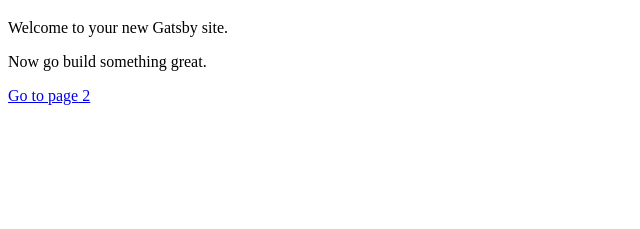
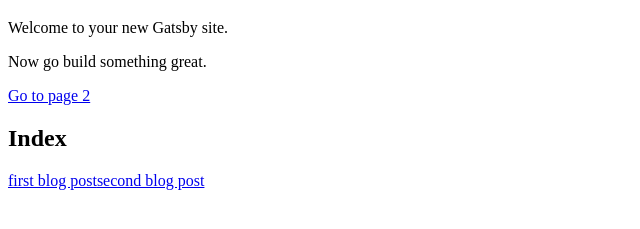
Before and after one commit to rocketNeck/gatsby-blogger-exper, a Gatsby site: page / in a window 1280 px wide. Shown: the part 61-290 px from the top of the page, without its empty margins (0-640 px from the left). Built offline with nearby package versions, Linux system fonts and the light colour scheme; Gatsby itself is replaced by a stand-in of ours.

Commit message:
set up blog index

```diff
--- a/src/layouts/index.js
+++ b/src/layouts/index.js
@@ -5,9 +5,6 @@ import Helmet from 'react-helmet'
 
 import './index.scss'
 
-const fontRotater = () => {
-
-}
 
 const Header = () => (
   <div style={{ background: 'black', marginBottom: '1.45rem',}}>
--- /dev/null
+++ b/src/pages/21-2-2017-blog-entry/index.md
@@ -0,0 +1,6 @@
+---
+path: '/second-post'
+title: 'second blog post'
+---
+
+YO! This is the first second post!! Rads
--- a/src/pages/index.js
+++ b/src/pages/index.js
@@ -1,13 +1,37 @@
 import React from 'react'
 import Link from 'gatsby-link'
 
-const IndexPage = () => (
+const IndexPage = ({data}) => (
   <div>
     <h1>Hi people</h1>
     <p>Welcome to your new Gatsby site.</p>
     <p>Now go build something great.</p>
     <Link to="/page-2/">Go to page 2</Link>
+    <h2>Index</h2>
+    {data.allMarkdownRemark.edges.map(post => (
+      <Link
+        key={post.node.id}
+        to={post.node.frontmatter.path}>
+        {post.node.frontmatter.title}
+      </Link>
+    ) )}
   </div>
 )
 
+export const pageQuery = graphql`
+  query IndexQuery {
+    allMarkdownRemark(limit: 10) {
+      edges {
+        node {
+          id
+          frontmatter {
+            title
+            path
+          }
+        }
+      }
+    }
+  }
+`
+
 export default IndexPage
```
